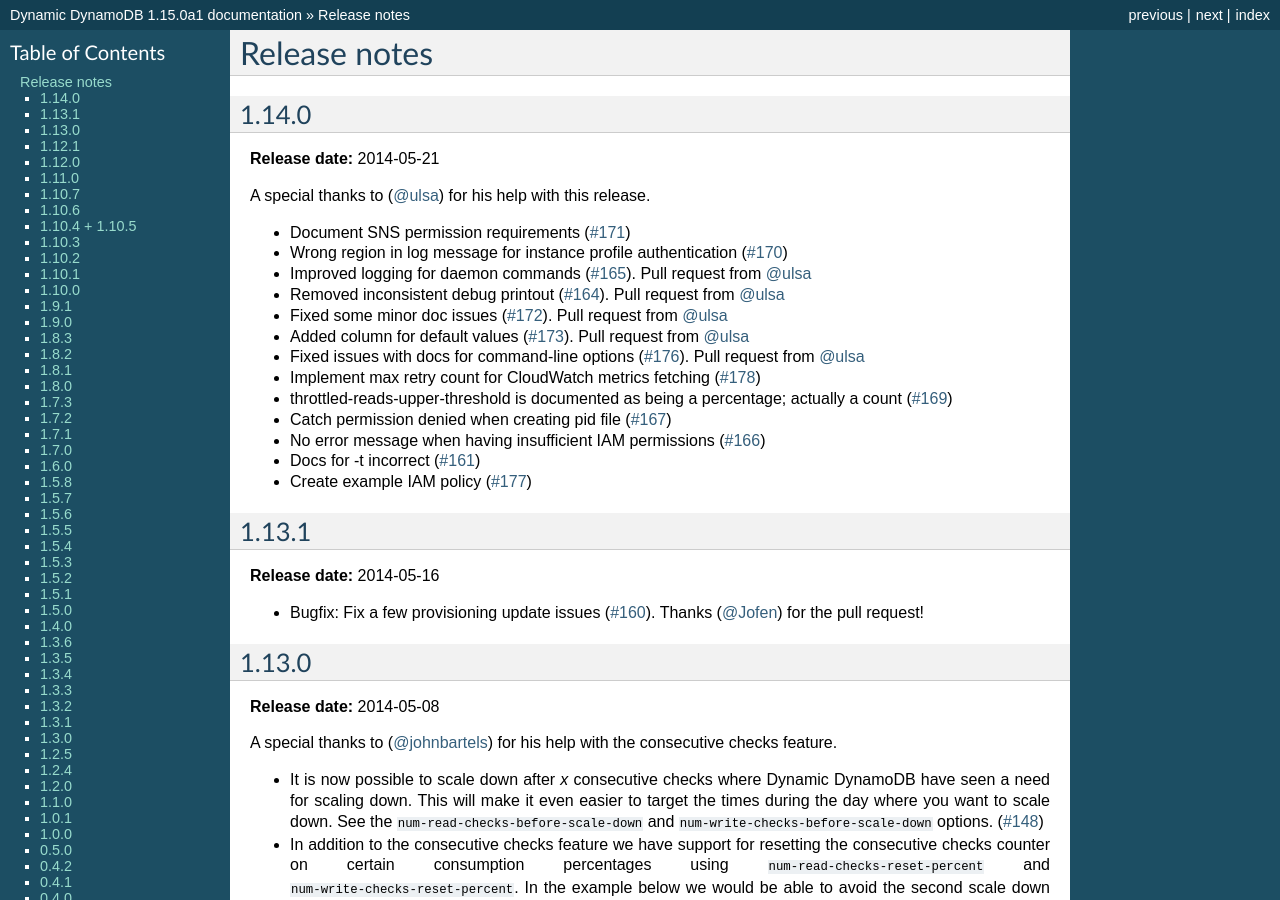
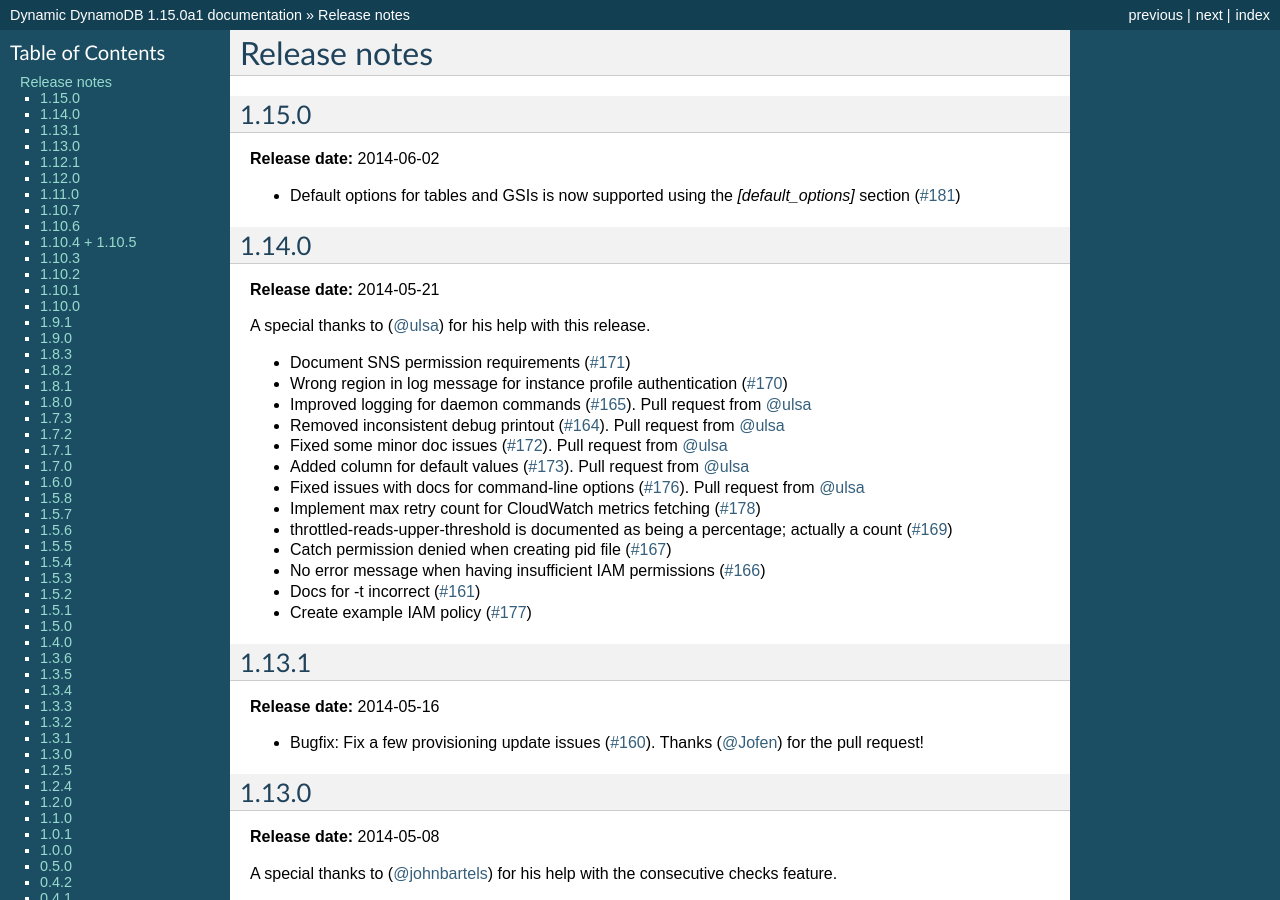
Before and after one commit to sebdah/dynamic-dynamodb, a Sphinx documentation site: the page built from docs/release_notes.rst, in a window 1280 px wide and 900 px high. Built offline with Sphinx 7.4.7, drawn with Linux system fonts in a browser that asks for light colours.

Commit message:
Updated release notes for 1.15.0

```diff
--- a/docs/release_notes.rst
+++ b/docs/release_notes.rst
@@ -1,5 +1,12 @@
 Release notes
 =============
+
+1.15.0
+------
+
+**Release date:** 2014-06-02
+
+- Default options for tables and GSIs is now supported using the `[default_options]` section (`#181 <https://github.com/sebdah/dynamic-dynamodb/issues/181>`__)
 
 1.14.0
 ------
```
